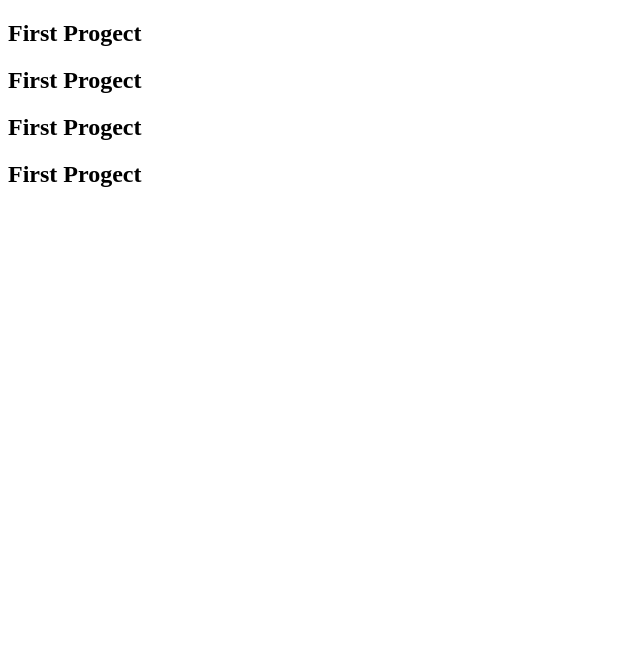
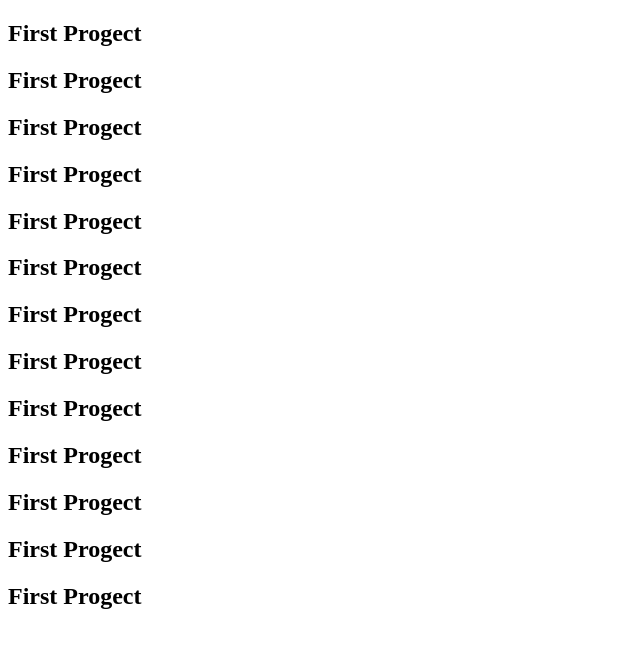
Before and after one commit to alexhmelevskiy/myproject, a plain HTML site: page index.html in a window 1280 px wide. Shown: the whole page, without its empty margins (0-640 px from the left). Drawn offline with Linux system fonts and the light colour scheme.

Commit message:
end h2 add new

```diff
--- a/index.html
+++ b/index.html
@@ -9,5 +9,15 @@
 <h2>First Progect</h2>
 <h2>First Progect</h2>
 <h2>First Progect</h2>
+
+<h2>First Progect</h2>
+<h2>First Progect</h2>
+<h2>First Progect</h2>
+<h2>First Progect</h2>
+<h2>First Progect</h2>
+<h2>First Progect</h2>
+<h2>First Progect</h2>
+<h2>First Progect</h2>
+<h2>First Progect</h2>
 </body>
 </html>
```
